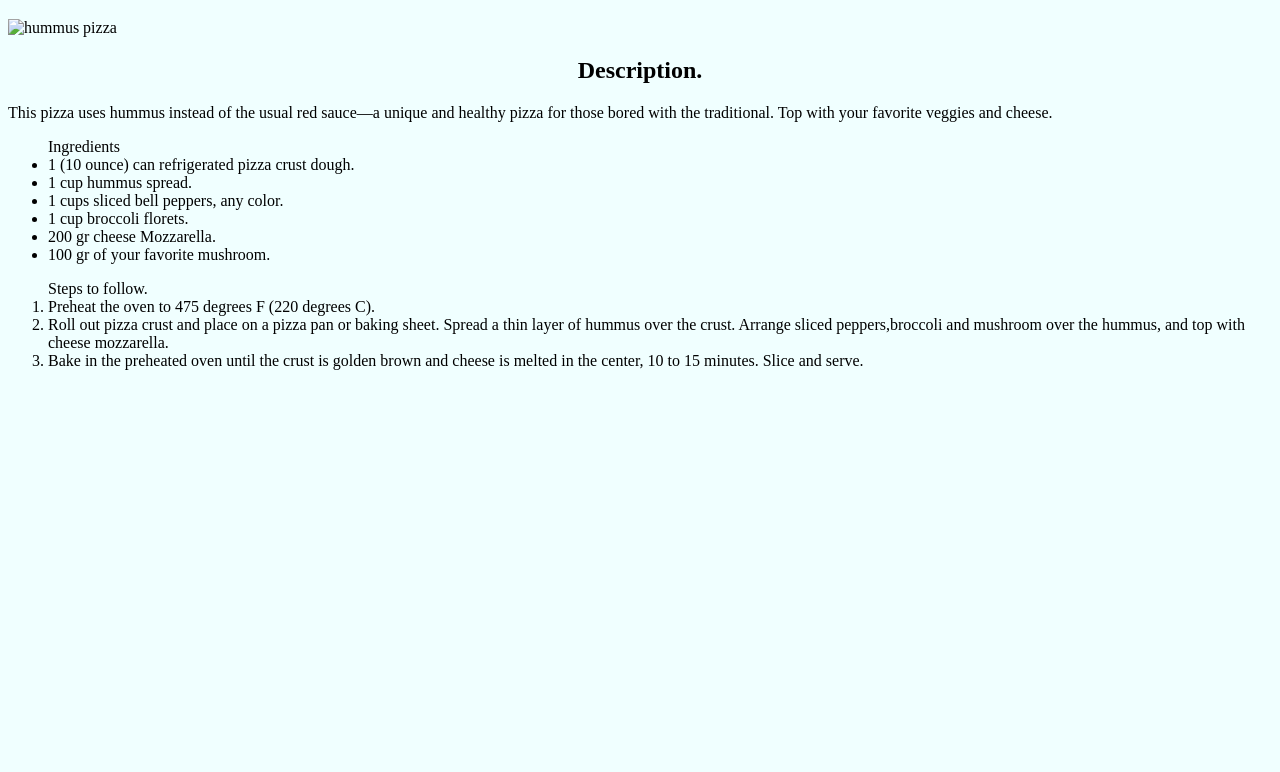
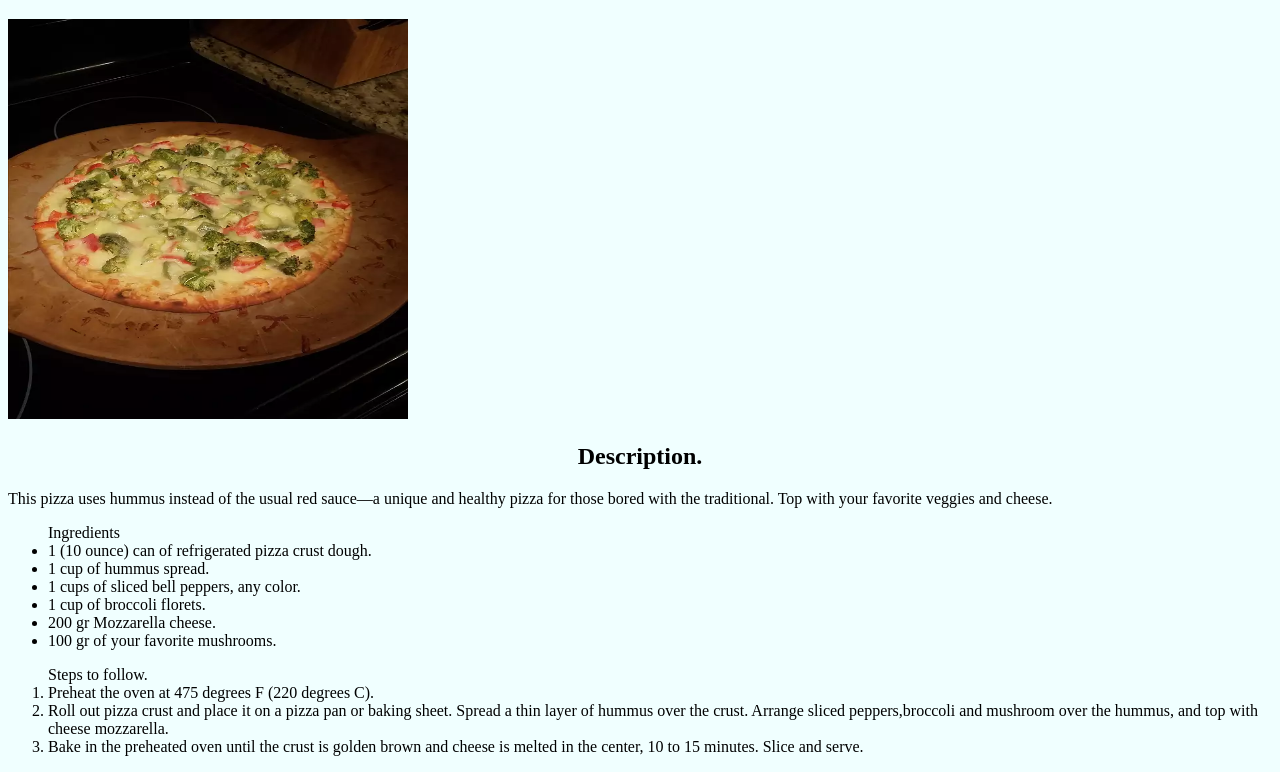
Before and after one commit to IAARC/odin-recipes, a plain HTML site: page recipes/pizza.html in a window 1280 px wide. Shown: the part 61-833 px from the top of the page. Before the commit the page ends 800 px from the top, so only its background shows below. Drawn offline with Linux system fonts and the light colour scheme.

Commit message:
fix typo and error with the img

```diff
--- a/recipes/pizza.html
+++ b/recipes/pizza.html
@@ -7,23 +7,23 @@
     </head>
     <body>
         <h1>Humus pizza</h1>
-        <img href="../images/pizza.jpg" alt="hummus pizza" width="400px" height="400px">
+        <img src="../images/pizza.jpg" alt="hummus pizza" width="400px" height="400px">
         <h2>Description.</h2>
         <p>This pizza uses hummus instead of the usual red sauce—a unique and healthy pizza for those bored with the traditional.
          Top with your favorite veggies and cheese.</p>
         <ul>
             <caption>Ingredients</caption>
-            <li>1 (10 ounce) can refrigerated pizza crust dough.</li>
-            <li>1 cup hummus spread.</li>
-            <li>1 cups sliced bell peppers, any color.</li>
-            <li>1 cup broccoli florets.</li>
-            <li>200 gr cheese Mozzarella.</li>
-            <li>100 gr of your favorite mushroom.</li>
+            <li>1 (10 ounce) can of refrigerated pizza crust dough.</li>
+            <li>1 cup of hummus spread.</li>
+            <li>1 cups of sliced bell peppers, any color.</li>
+            <li>1 cup of broccoli florets.</li>
+            <li>200 gr Mozzarella cheese.</li>
+            <li>100 gr of your favorite mushrooms.</li>
         </ul>
         <ol>
             <caption> Steps to follow.</caption>
-            <li>Preheat the oven to 475 degrees F (220 degrees C).</li>
-            <li>Roll out pizza crust and place on a pizza pan or baking sheet.
+            <li>Preheat the oven at 475 degrees F (220 degrees C).</li>
+            <li>Roll out pizza crust and place it on a pizza pan or baking sheet.
              Spread a thin layer of hummus over the crust. Arrange sliced peppers,broccoli and mushroom over the hummus,
              and top with cheese mozzarella.</li>
              <li>Bake in the preheated oven until the crust is golden brown and cheese is melted in the center,
```
Also changed, not shown: index.html (+1 -1 lines), recipes/arepa.html (+3 -3 lines), recipes/scrambled-egg.html (+4 -4 lines).
